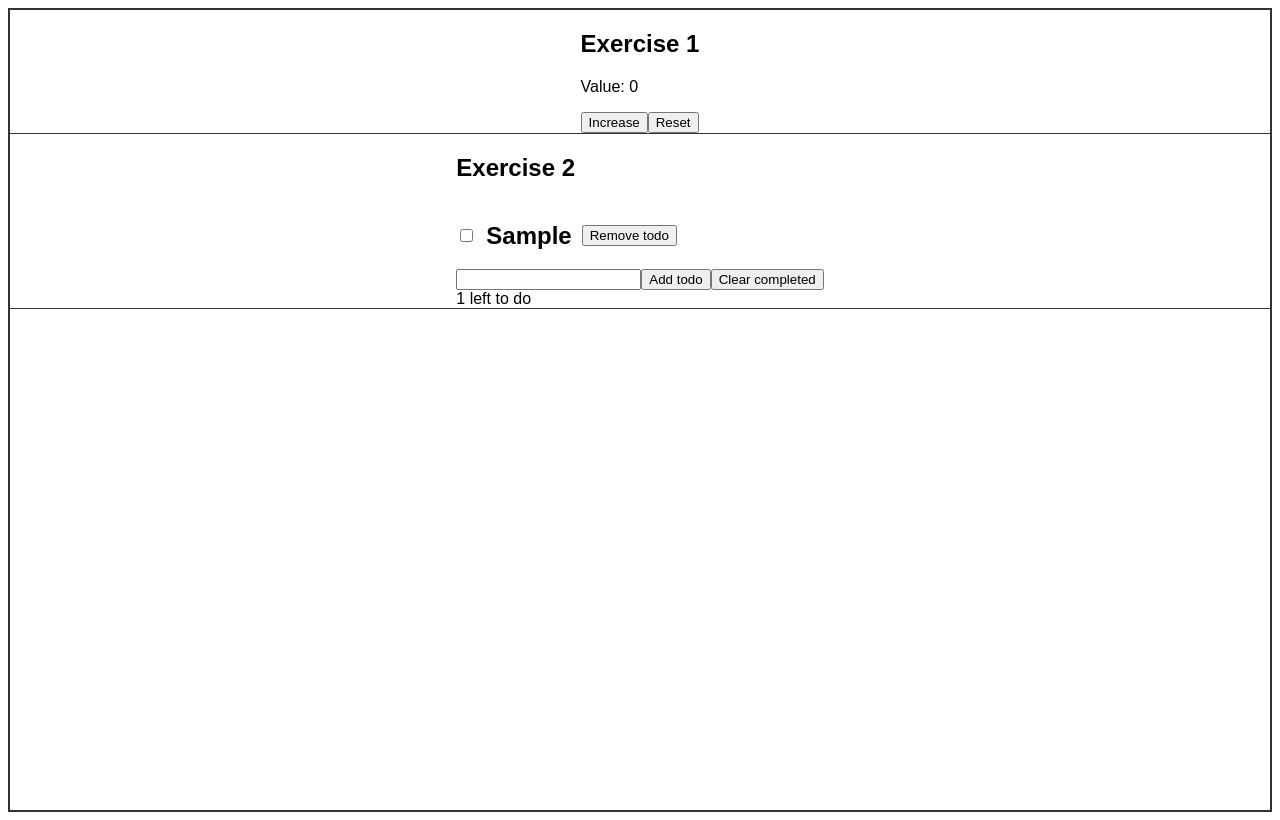
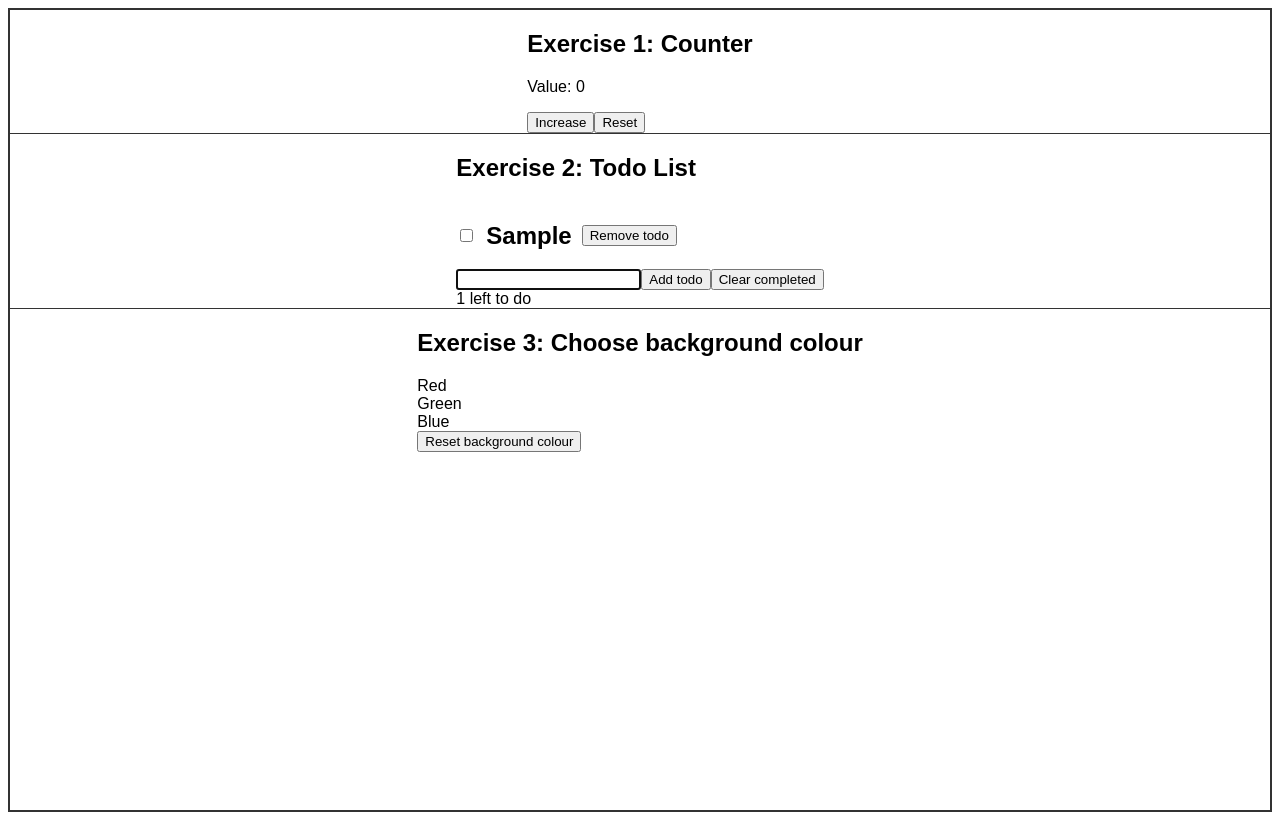
Before and after one commit to TomHolidayUK/react-refresher-exercises, a React (Create React App) app: page / in a window 1280 px wide. Both pictures are taken after typing "Sample" into the empty fields and a click on the button "Add todo". Built offline with nearby package versions, Linux system fonts and the light colour scheme.

Commit message:
finsihed exercise 2, started 3

```diff
--- a/src/App.tsx
+++ b/src/App.tsx
@@ -1,19 +1,23 @@
 //import React, {useState} from 'react';
-import './App.css';
-import Exercise1 from './Components/Exercise1'
-import Exercise2 from './Components/Exercise2'
+import "./App.css";
+import Exercise1 from "./Components/Exercise1";
+import Exercise2 from "./Components/Exercise2";
+import Exercise3 from "./Components/Exercise3";
 
 function App() {
   return (
     <div className="container">
       <div className="exercise1">
-        <Exercise1/>
+        <Exercise1 />
       </div>
       <div className="exercise2">
-        <Exercise2/>
+        <Exercise2 />
+      </div>
+      <div className="exercise3">
+        <Exercise3 />
       </div>
     </div>
-  )
+  );
 }
 
 export default App;
--- a/src/Components/Exercise1.tsx
+++ b/src/Components/Exercise1.tsx
@@ -1,22 +1,22 @@
-import React, {useState} from 'react'
+import React, { useState } from "react";
 
 export default function Exercise1() {
   const [counter, setCounter] = useState(0);
 
   function incrementCounter() {
-    setCounter(counter + 1)
+    setCounter(counter + 1);
   }
 
   function resetCounter() {
-    setCounter(0)
+    setCounter(0);
   }
 
   return (
     <div>
-        <h2>Exercise 1</h2>
+      <h2>Exercise 1: Counter</h2>
       <p>Value: {counter}</p>
       <button onClick={incrementCounter}>Increase</button>
       <button onClick={resetCounter}>Reset</button>
     </div>
-  )
+  );
 }
--- a/src/Components/Exercise2.tsx
+++ b/src/Components/Exercise2.tsx
@@ -1,5 +1,5 @@
-import React, {useState} from 'react'
-import TodoList from './TodoList'
+import React, { useState, useRef } from "react";
+import TodoList from "./TodoList";
 
 type Todo = {
   id: number;
@@ -8,46 +8,71 @@ type Todo = {
 };
 
 export default function Exercise2() {
-  const [newTodo, setNewTodo] = useState<string>("")
-  const [todosList, setTodoList] = useState<Todo[]>([])
+  const [newTodo, setNewTodo] = useState<string>("");
+  const [todosList, setTodoList] = useState<Todo[]>([]);
+  const [emptyWarning, setEmptyWarning] = useState<string>("");
+
+  const inputRef = useRef<HTMLInputElement>(null);
 
   function updateTodo(e: React.ChangeEvent<HTMLInputElement>) {
     setNewTodo(e.target.value);
   }
 
   function addTodo() {
-    console.log(todosList.filter(todo => todo.complete === false).length)
     if (newTodo === "") {
-      console.log("todo empty, not adding")
-      return
+      setEmptyWarning("todo empty, not adding");
+      return;
     }
-    setTodoList(todosList.concat({id: todosList.length, item: newTodo, complete: false}))
-    setNewTodo("")
+    setTodoList(
+      todosList.concat({ id: todosList.length, item: newTodo, complete: false })
+    );
+    setNewTodo("");
+    setEmptyWarning("");
+    if (inputRef.current) inputRef.current.focus();
   }
 
   function clearTodos() {
-    setTodoList([])
+    setTodoList(todosList.filter((todo) => !todo.complete));
+  }
+
+  function removeTodo(id: number) {
+    setTodoList(todosList.filter((todo) => todo.id !== id));
   }
 
   function toggleTodo(id: number) {
-    console.log("test 2")
-    const newTodos = [...todosList]
-    const todo = newTodos.find(todo => todo.id === id)
-    if (todo) {
-      todo.complete = !todo.complete
+    const newTodos = todosList.map((todo) =>
+      todo.id === id ? { ...todo, complete: !todo.complete } : todo
+    );
+    setTodoList(newTodos);
+  }
+
+  function handleKeyPress(e: React.KeyboardEvent<HTMLInputElement>) {
+    if (e.key === "Enter") {
+      addTodo();
     }
-    setTodoList(newTodos)
   }
 
   return (
     <div>
-      <h2>Exercise 2</h2>
-      <TodoList todos={todosList} toggleTodo={toggleTodo}/>
-      <input type="text" value={newTodo} onChange={updateTodo}/>
+      <h2>Exercise 2: Todo List</h2>
+      <TodoList
+        todos={todosList}
+        toggleTodo={toggleTodo}
+        removeTodo={removeTodo}
+      />
+      <input
+        ref={inputRef}
+        type="text"
+        value={newTodo}
+        onChange={updateTodo}
+        onKeyDown={handleKeyPress}
+      />
       <button onClick={addTodo}>Add todo</button>
       <button onClick={clearTodos}>Clear completed</button>
-      <div></div>
-      <div>{todosList.filter(todo => todo.complete === false).length} left to do</div>
+      <div>{emptyWarning}</div>
+      <div>
+        {todosList.filter((todo) => todo.complete === false).length} left to do
+      </div>
     </div>
-  )
+  );
 }
--- /dev/null
+++ b/src/Components/Exercise3.tsx
@@ -0,0 +1,24 @@
+import React, { useState } from "react";
+
+export default function Exercise3() {
+  const colours = ["Red", "Green", "Blue"];
+
+  const [colour, setColour] = useState("");
+
+  function changeBackground(colour: string) {
+    console.log(colour);
+    setColour(colour);
+  }
+
+  return (
+    <div style={{ backgroundColor: colour, height: "100vh" }}>
+      <h2>Exercise 3: Choose background colour</h2>
+      {colours.map((colour, index) => (
+        <div key={index} onClick={() => changeBackground(colour)}>
+          {colour}
+        </div>
+      ))}
+      <button onClick={() => setColour("")}>Reset background colour</button>
+    </div>
+  );
+}
--- a/src/Components/Todo.tsx
+++ b/src/Components/Todo.tsx
@@ -1,4 +1,4 @@
-import React from 'react'
+import React from "react";
 
 type TodoType = {
   id: number;
@@ -9,27 +9,23 @@ type TodoType = {
 type Props = {
   todo: TodoType;
   toggleTodo: (id: number) => void;
+  removeTodo: (id: number) => void;
 };
 
-export default function Todo({todo, toggleTodo}: Props) {
-
+export default function Todo({ todo, toggleTodo, removeTodo }: Props) {
   function handleCheckboxChange(e: React.ChangeEvent<HTMLInputElement>) {
-    toggleTodo(todo.id)
-  }
-
-   function removeTodo() {
-    console.log("remove todo")
+    toggleTodo(todo.id);
   }
 
   return (
-    <div key={todo.id} style={{ display: 'flex', alignItems: 'center', gap: '10px' }}>
+    <div style={{ display: "flex", alignItems: "center", gap: "10px" }}>
       <input
         type="checkbox"
         checked={todo.complete}
         onChange={handleCheckboxChange}
       />
       <h2>{todo.item}</h2>
-        <button onClick={removeTodo}>Remove todo</button>
+      <button onClick={() => removeTodo(todo.id)}>Remove todo</button>
     </div>
-  )
+  );
 }
--- a/src/Components/TodoList.tsx
+++ b/src/Components/TodoList.tsx
@@ -1,4 +1,4 @@
-import Todo from './Todo'
+import Todo from "./Todo";
 
 type TodoType = {
   id: number;
@@ -9,13 +9,20 @@ type TodoType = {
 type Props = {
   todos: TodoType[];
   toggleTodo: (id: number) => void;
+  removeTodo: (id: number) => void;
 };
 
-export default function TodoList({ todos, toggleTodo }: Props) {
+export default function TodoList({ todos, toggleTodo, removeTodo }: Props) {
   return (
     <div>
-      {todos.map(todo =>
-      <Todo key={todo.id} todo={todo} toggleTodo={toggleTodo}/>)}
+      {todos.map((todo) => (
+        <Todo
+          key={todo.id}
+          todo={todo}
+          toggleTodo={toggleTodo}
+          removeTodo={removeTodo}
+        />
+      ))}
     </div>
-  )
+  );
 }
```
Lines whose indentation alone changed are shown as unchanged.
